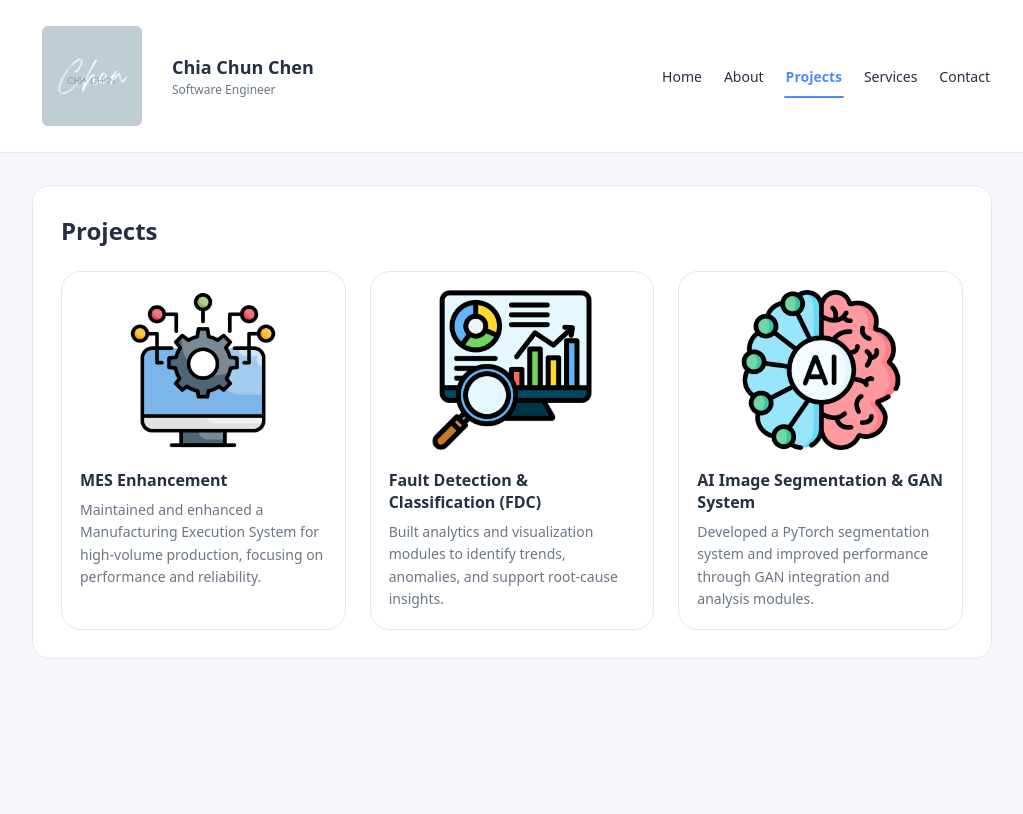
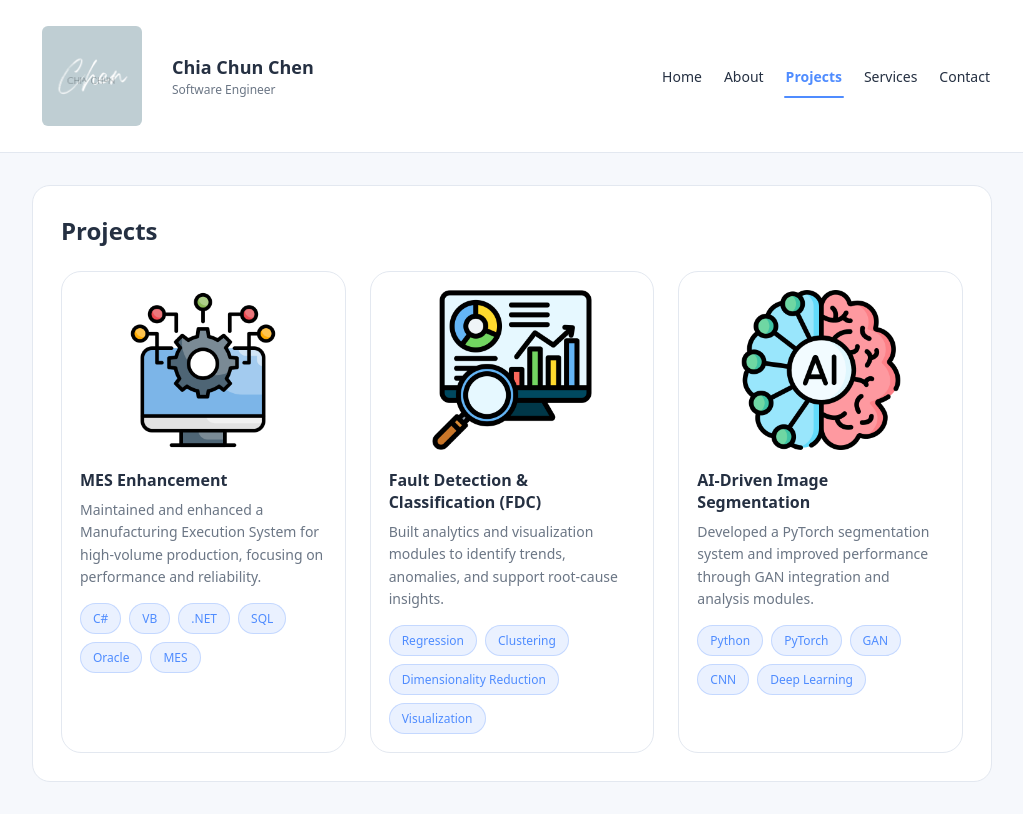
Before and after one commit to Chia-ChunChen/MyPortfolioSite, a React (Vite) app in the folder portfolio/: page /projects in a window 1280 px wide. Shown: the whole page, without its empty margins (128-1151 px from the left). Built offline with nearby package versions, Linux system fonts and the light colour scheme.

Commit message:
Add technology stack to project cards

```diff
--- a/portfolio/src/components/Projects.jsx
+++ b/portfolio/src/components/Projects.jsx
@@ -16,6 +16,15 @@ export default function Projects() {
             Maintained and enhanced a Manufacturing Execution System for
             high-volume production, focusing on performance and reliability.
           </p>
+
+          <div className="projectSkills">
+            <span className="skillTag">C#</span>
+            <span className="skillTag">VB</span>
+            <span className="skillTag">.NET</span>
+            <span className="skillTag">SQL</span>
+            <span className="skillTag">Oracle</span>
+            <span className="skillTag">MES</span>
+          </div>
         </div>
 
         {/* Card 2 */}
@@ -26,16 +35,31 @@ export default function Projects() {
             Built analytics and visualization modules to identify trends,
             anomalies, and support root-cause insights.
           </p>
+
+          <div className="projectSkills">
+            <span className="skillTag">Regression</span>
+            <span className="skillTag">Clustering</span>
+            <span className="skillTag">Dimensionality Reduction</span>
+            <span className="skillTag">Visualization</span>
+          </div>
         </div>
 
         {/* Card 3 */}
         <div className="projectCard">
           <img src={aiImg} alt="AI Segmentation" className="projectImage" />
-          <h3>AI Image Segmentation & GAN System</h3>
+          <h3>AI-Driven Image Segmentation</h3>
           <p>
             Developed a PyTorch segmentation system and improved performance
             through GAN integration and analysis modules.
           </p>
+
+          <div className="projectSkills">
+            <span className="skillTag">Python</span>
+            <span className="skillTag">PyTorch</span>
+            <span className="skillTag">GAN</span>
+            <span className="skillTag">CNN</span>
+            <span className="skillTag">Deep Learning</span>
+          </div>
         </div>
       </div>
     </div>
--- a/portfolio/src/index.css
+++ b/portfolio/src/index.css
@@ -232,6 +232,24 @@ body {
   }
 }
 
+/* ===== Project Skills ===== */
+.projectSkills {
+  display: flex;
+  flex-wrap: wrap;
+  gap: 8px;
+  margin-top: 14px;
+}
+
+.skillTag {
+  font-size: 12px;
+  padding: 6px 12px;
+  border-radius: 999px;
+  background: var(--primary-light);
+  color: var(--primary);
+  border: 1px solid rgba(79, 140, 255, 0.25);
+  font-weight: 500;
+}
+
 
 /* ===== Contact ===== */
 .contactGrid {
```
